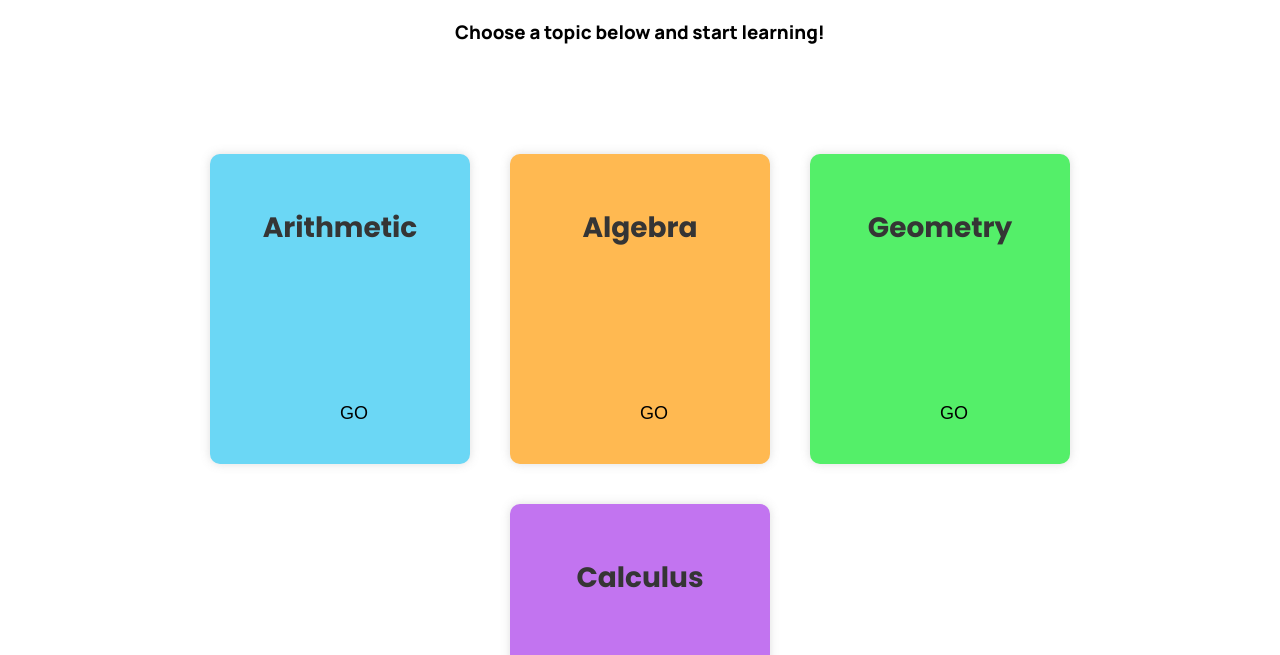
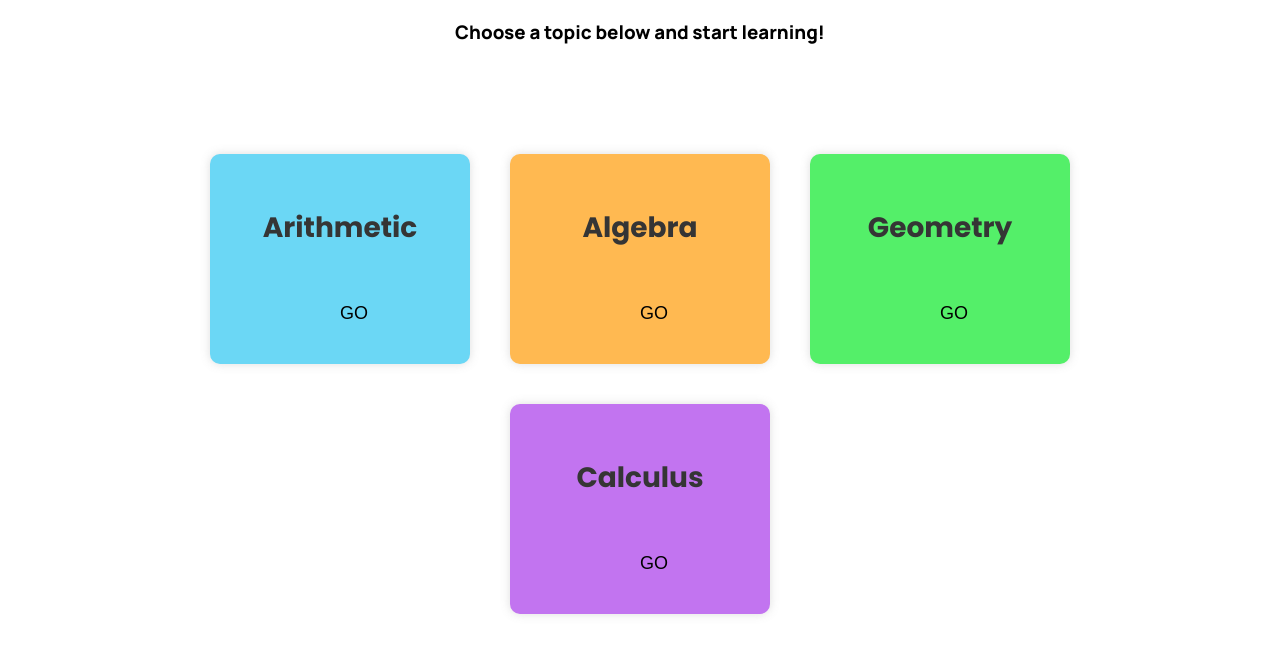
Before and after one commit to shanmukhapolu/scholaracademy, a plain HTML site: page math.html in a window 1280 px wide. Shown: the part 145-800 px from the top of the page. Drawn offline with Linux system fonts and the light colour scheme; a script that the page names is missing.

Commit message:
Updated code

```diff
--- a/math.css
+++ b/math.css
@@ -173,7 +173,7 @@ margin: 20px;
 text-align: center;
 font-family: 'Poppins', sans-serif;
 width: 200px;
-height: 250px;
+height: 150px;
 display: flex;
 flex-direction: column;
 justify-content: space-between;
@@ -188,7 +188,7 @@ margin: 20px;
 text-align: center;
 font-family: 'Poppins', sans-serif;
 width: 200px;
-height: 250px;
+height: 150px;
 display: flex;
 flex-direction: column;
 justify-content: space-between;
@@ -203,7 +203,7 @@ margin: 20px;
 text-align: center;
 font-family: 'Poppins', sans-serif;
 width: 200px;
-height: 250px;
+height: 150px;
 display: flex;
 flex-direction: column;
 justify-content: space-between;
@@ -218,7 +218,7 @@ margin: 20px;
 text-align: center;
 font-family: 'Poppins', sans-serif;
 width: 200px;
-height: 250px;
+height: 150px;
 display: flex;
 flex-direction: column;
 justify-content: space-between;
```
